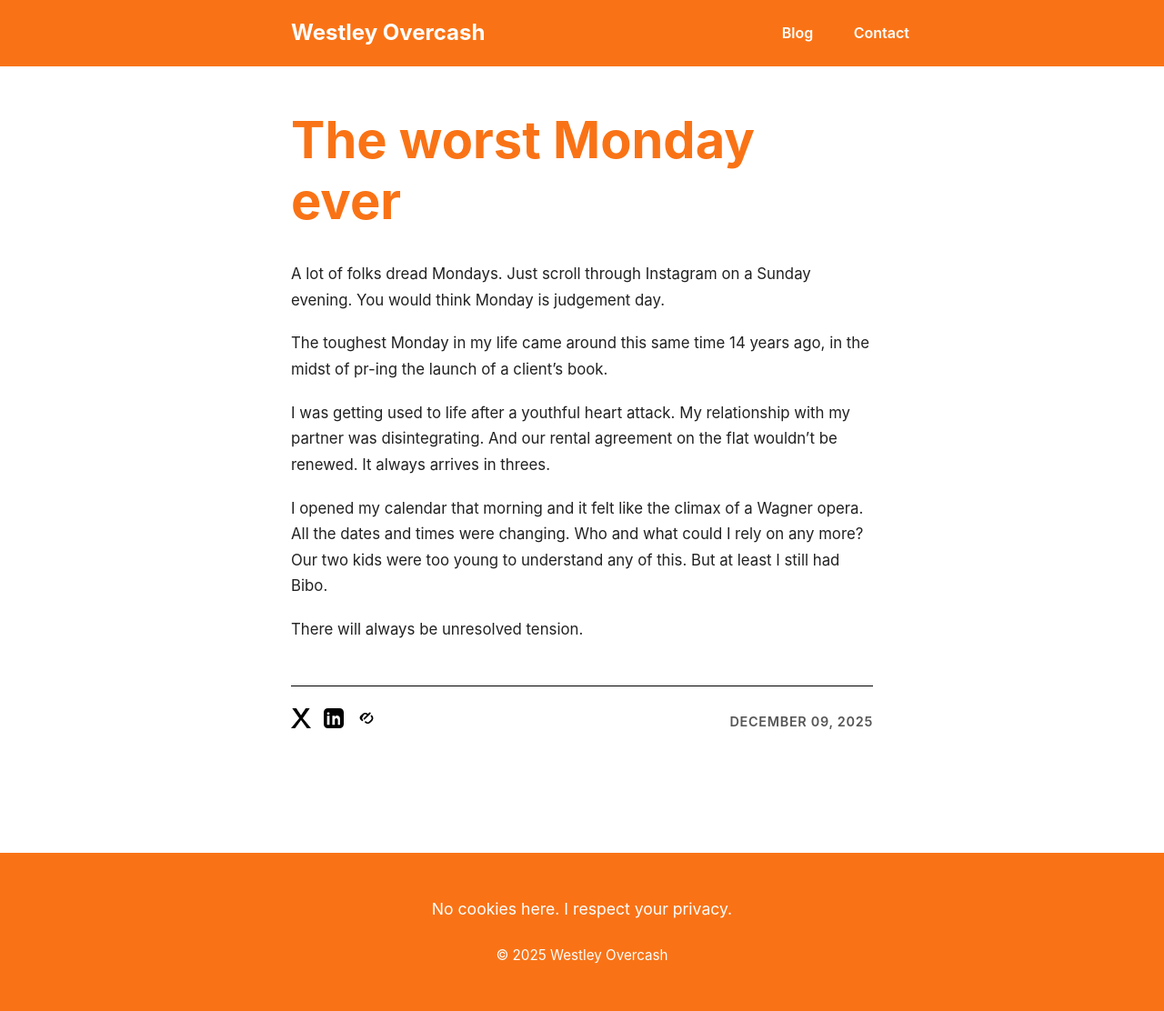
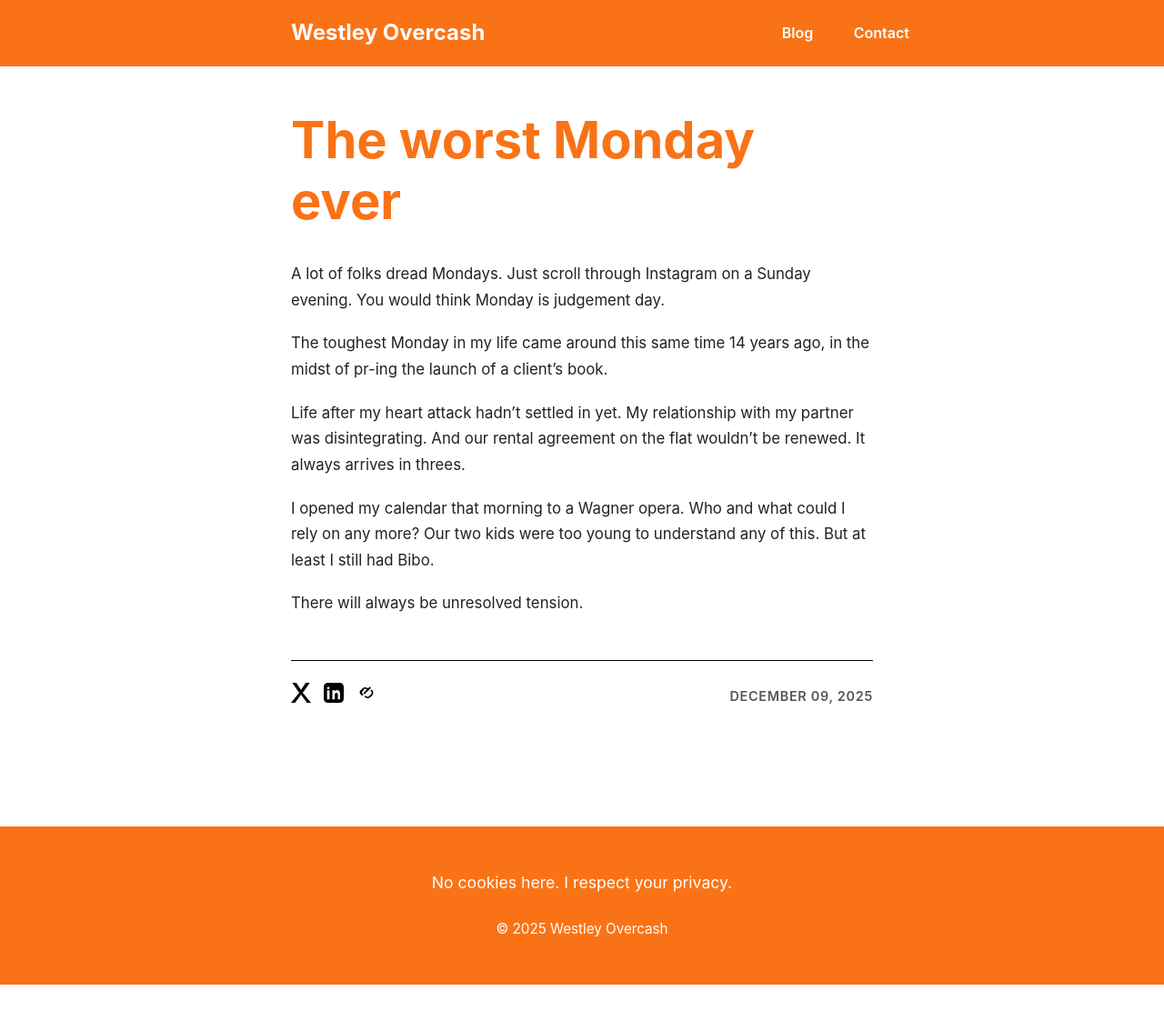
Before and after one commit to westleyovercash/westleyovercash.github.io, a Jekyll site: the page built from _posts/2025-12-09-the-worst-monday-ever.md, in a window 1280 px wide. Shown: the whole page at 91% size. Built offline with Jekyll 4.4.1, drawn with Linux system fonts in a browser that asks for light colours; after the commit the page ends 1083 px from its top, so only the background shows below that.

Commit message:
Update 2025-12-09-the-worst-monday-ever.md

```diff
--- a/_posts/2025-12-09-the-worst-monday-ever.md
+++ b/_posts/2025-12-09-the-worst-monday-ever.md
@@ -7,8 +7,8 @@ A lot of folks dread Mondays. Just scroll through Instagram on a Sunday evening.
 
 The toughest Monday in my life came around this same time 14 years ago, in the midst of pr-ing the launch of a client’s book.
 
-I was getting used to life after a youthful heart attack. My relationship with my partner was disintegrating. And our rental agreement on the flat wouldn’t be renewed. It always arrives in threes.
+Life after my heart attack hadn't settled in yet. My relationship with my partner was disintegrating. And our rental agreement on the flat wouldn’t be renewed. It always arrives in threes.
 
-I opened my calendar that morning and it felt like the climax of a Wagner opera. All the dates and times were changing. Who and what could I rely on any more? Our two kids were too young to understand any of this. But at least I still had Bibo.
+I opened my calendar that morning to a Wagner opera. Who and what could I rely on any more? Our two kids were too young to understand any of this. But at least I still had Bibo.
 
 There will always be unresolved tension.
```
